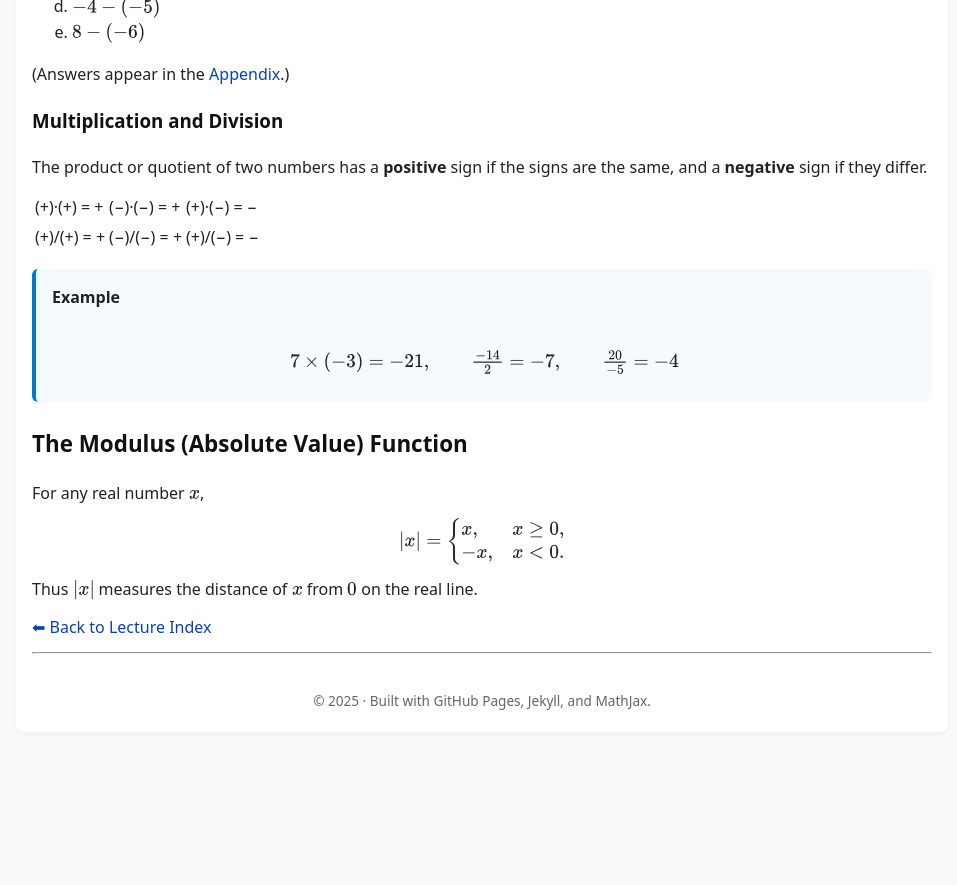
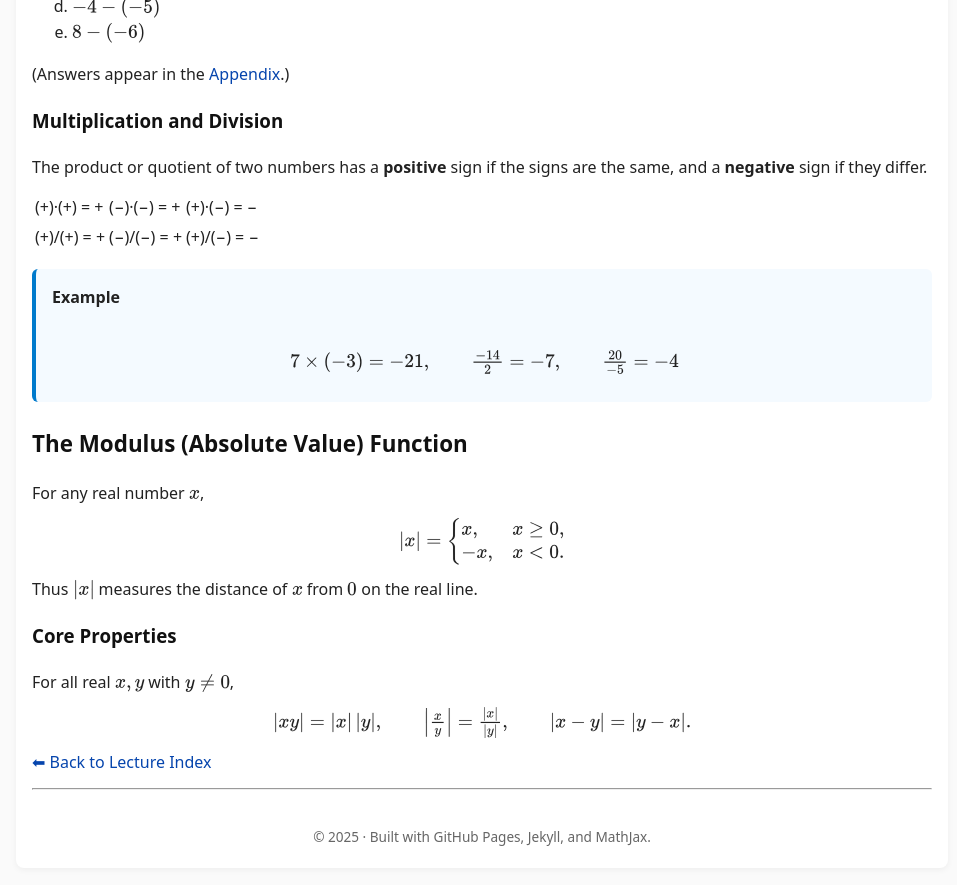
Before and after one commit to SaleemKamaludin/SaleemKamaludin.github.io, a Jekyll site: the page built from courses/math-1115/lecture-notes/lecture2.md, in a window 1280 px wide and 900 px high, scrolled down 1276 px. Shown: the top 885 px of the window, without its empty margins (158-1115 px from the left). Built offline with Jekyll 4.4.1, drawn with Linux system fonts in a browser that asks for light colours; before the commit the page ends 2040 px from its top, so only the background shows below that.

Commit message:
Add core properties of absolute value to lecture notes

```diff
--- a/courses/math-1115/lecture-notes/lecture2.md
+++ b/courses/math-1115/lecture-notes/lecture2.md
@@ -124,6 +124,15 @@ The product or quotient of two numbers has a <strong>positive</strong> sign if t
 <p>Thus \( |x| \) measures the distance of \(x\) from \(0\) on the real line.</p>
 
 
+<h3>Core Properties</h3>
+<p>For all real \(x, y\) with \(y \ne 0\),</p>
+<p style="text-align:center;">
+  \(
+  |xy| = |x|\,|y|, \qquad
+  \left|\frac{x}{y}\right| = \frac{|x|}{|y|}, \qquad
+  |x - y| = |y - x|.
+  \)
+</p>
 
 
 
```
